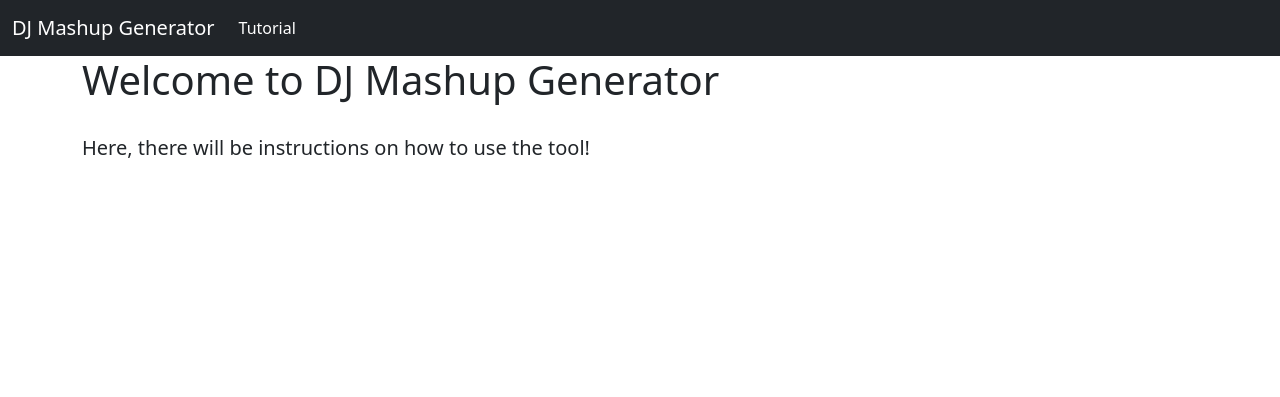
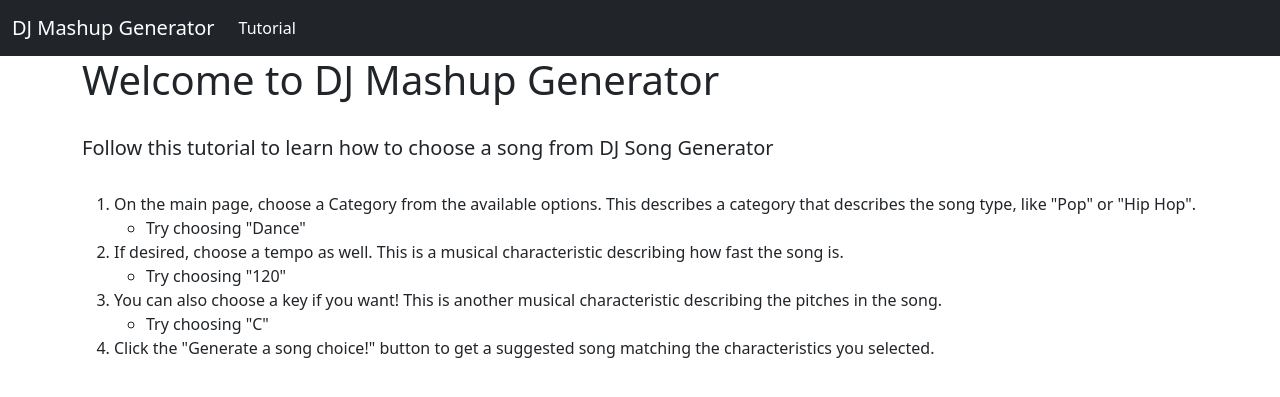
Before and after one commit to SolangeCoughlin/DJ-Mashup-Generator, a Flask app: page /tutorial in a window 1280 px wide. Shown: the top 397 px of the page. Run offline with Flask 2, Linux system fonts and the light colour scheme.

Commit message:
Added tutorial page

```diff
--- a/templates/home.html
+++ b/templates/home.html
@@ -14,6 +14,6 @@
 {%include 'song_info.html'%}
 
 </br></br>
-{%include 'gen_button.html'%}
+<!-- {%include 'gen_button.html'%} -->
 
 {%endblock%}
--- a/templates/search_crit.html
+++ b/templates/search_crit.html
@@ -31,6 +31,6 @@
         <option value="e">E</option>
         <option value="f">F</option>
     </select>
-
-    <!-- <input type="submit"> -->
+</br></br>
+    <input type="submit" value = "Generate a song choice!">
   </form>
--- a/templates/tutorial.html
+++ b/templates/tutorial.html
@@ -8,6 +8,23 @@
 <h1>Welcome to DJ Mashup Generator</h1>
 
 </br>
-<h5>Here, there will be instructions on how to use the tool!</h5>
+<h5>Follow this tutorial to learn how to choose a song from DJ Song Generator</h5>
+</br>
+
+<ol>
+    <li>On the main page, choose a Category from the available options. This describes a category that describes the song type, like "Pop" or "Hip Hop".</li>
+        <ul>
+            <li>Try choosing "Dance"</li>
+        </ul>
+    <li>If desired, choose a tempo as well. This is a musical characteristic describing how fast the song is.</li>
+        <ul>
+            <li>Try choosing "120"</li>
+        </ul>
+    <li>You can also choose a key if you want! This is another musical characteristic describing the pitches in the song.</li>
+        <ul>
+            <li>Try choosing "C"</li>
+        </ul>
+    <li>Click the "Generate a song choice!" button to get a suggested song matching the characteristics you selected.</li>
+  </ol>
 
 {%endblock%}
--- a/todo.txt
+++ b/todo.txt
@@ -5,7 +5,7 @@ DONE    - make drop down selection criteria section
 DONE    - make fake data to populate drop down selection criteria
 DONE    - make fake data to populate song data field that appears
 DONE    - make "Generate" button
-        - move "generate" button up to song selection
+DONE    - move "generate" button up to song selection
         - "generate" button makes HTTP request from content (or for now, just pulls the data maybe)
-        - when generate button clicked, pick a song and display it
-        - make tutorial page have instructions on it
+        - when generate button clicked, pick a song and display it (do in http request?)
+DONE    - make tutorial page have instructions on it
```
